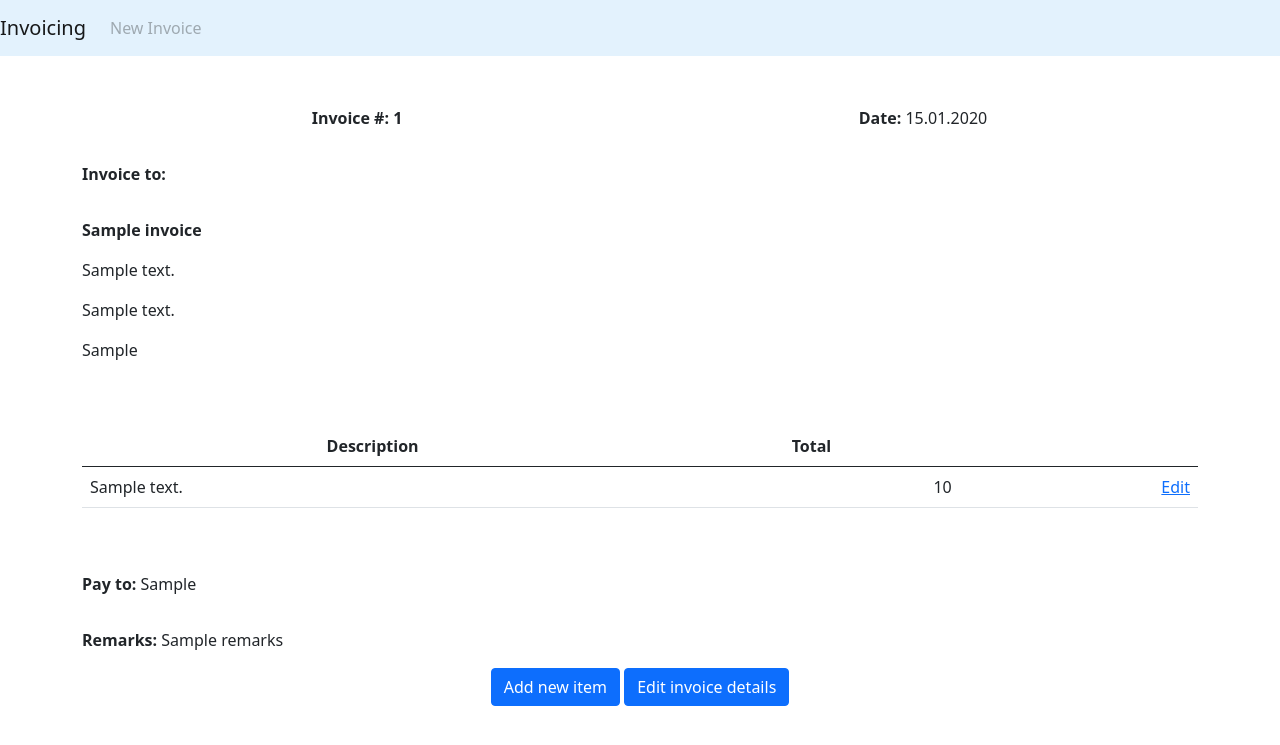
After one commit to xmudrii/django-invoices, a Django app: template invoices_app/templates/invoice.html in a window 1280 px wide. The commit adds this page. Shown: the top 745 px of the page. Run offline with Django 3.2, Linux system fonts and the light colour scheme; the template is opened without the code that fills it: most values are stand-ins (such as "Sample title", 1, 10 or a date in 2020).

Commit message:
Add invoice preview page
Signed-off-by: Marko Mudrinić <mudrinic.mare@gmail.com>

```diff
--- a/invoices_app/templates/index.html
+++ b/invoices_app/templates/index.html
@@ -1,4 +1,8 @@
 {% extends 'master.html' %}
+
+{% block title %}
+    Invoices
+{% endblock %}
 
 {% block content %}
     <p>You are not logged in.</p>
--- /dev/null
+++ b/invoices_app/templates/invoice.html
@@ -0,0 +1,95 @@
+{% extends 'master.html' %}
+{% load humanize %}
+
+{% block title %}
+    Invoices - Details
+{% endblock %}
+
+{% block content %}
+    <div class="row g-3">
+        <div class="col-md-6">
+            <p><b>Invoice #: {{ invoice.number }}</b></p>
+        </div>
+        <div class="col-md-6">
+            <p><b>Date:</b> {{ invoice.date|date:'d.m.Y' }}</p>
+        </div>
+        <div class="col-md-12 text-start">
+            <p><b>Invoice to:</b></p>
+        </div>
+        <div class="col-md-12 text-start">
+            <p><b>{{ invoice.company_name }}</b></p>
+            <p>{{ invoice.company_address }}</p>
+            <p>{{ invoice.company_address }}</p>
+            <p>{{ invoice.company_country }}</p>
+        </div>
+        <div class="col-md-12"></div>
+        <div class="col-md-12"></div>
+        <div class="col-md-12"></div>
+    </div>
+
+    <!-- Items table -->
+    <table class="table">
+        <thead>
+            <tr>
+                <th scope="col">Description</th>
+                <th scope="col">Total</th>
+                <th scope="col"></th>
+            </tr>
+        </thead>
+        <tbody>
+            {% for item in invoice_items %}
+                <tr>
+                    <td class="text-start">{{ item.description }}</td>
+                    <td class="text-end">{{ item.total|intcomma }}</td>
+                    <td class="text-end"><a class="d-print-none" href="{% url 'invoices_app:edit_item' item.id %}">Edit</a></td>
+                </tr>
+            {% endfor %}
+        </tbody>
+    </table>
+
+    <div class="col-md-12">
+
+    </div>
+
+    <div class="row g-3 mt-5">
+        <div class="col-md-12 text-start">
+            <p><b>Pay to:</b> {{ invoice.payment_account }}</p>
+        </div>
+        <div class="col-md-12 text-start">
+            <p><b>Remarks:</b> {{ invoice.remarks }}</p>
+        </div>
+    </div>
+
+    <div class="col-md-12">
+
+    </div>
+
+    <div class="col-12 d-print-none">
+        <a class="btn btn-primary" href="{% url 'invoices_app:new_item' invoice.id %}" role="button">Add new item</a>
+        <a class="btn btn-primary" href="{% url 'invoices_app:edit' invoice.id %}" role="button">Edit invoice details</a>
+        {% if perms.invoices_app.delete_invoice %}
+            <button type="button" class="btn btn-danger" data-bs-toggle="modal" data-bs-target="#confirmInvoiceDelete">Delete invoice</button>
+        {% endif %}
+    </div>
+
+    {% if perms.invoices_app.delete_invoice %}
+    <!-- Modal -->
+    <div class="modal fade" id="confirmInvoiceDelete" tabindex="-1" aria-labelledby="confirmInvoiceDeleteLabel" aria-hidden="true">
+      <div class="modal-dialog modal-dialog-centered">
+        <div class="modal-content">
+          <div class="modal-header">
+            <h5 class="modal-title" id="confirmInvoiceDeleteLabel">Delete invoice?</h5>
+            <button type="button" class="btn-close" data-bs-dismiss="modal" aria-label="Close"></button>
+          </div>
+          <div class="modal-body">
+            This will delete the invoice and all invoice items permanently. Are you sure you want to proceed?
+          </div>
+          <div class="modal-footer">
+            <button type="button" class="btn btn-secondary" data-bs-dismiss="modal">Close</button>
+            <a class="btn btn-danger" href="{% url 'invoices_app:delete' invoice.id %}" role="button">Delete</a>
+          </div>
+        </div>
+      </div>
+    </div>
+    {% endif %}
+{% endblock %}
--- a/invoices_app/templates/new.html
+++ b/invoices_app/templates/new.html
@@ -1,7 +1,7 @@
 {% extends 'master.html' %}
 
 {% block title %}
-    Invoices - Add new
+    Invoices - Add new invoice
 {% endblock %}
 
 {% block content %}
--- a/invoices_app/urls.py
+++ b/invoices_app/urls.py
@@ -6,6 +6,7 @@ app_name = 'invoices_app'
 urlpatterns = [
     path('', views.index, name='index'),
     path('invoices/', views.invoices, name='invoices'),
+    path('invoice/<int:invoice_id>/', views.invoice, name='invoice'),
     path('invoice/new/', views.invoice_new, name='new'),
     path('invoice/edit/<int:invoice_id>/', views.invoice_edit, name='edit'),
     path('invoice/delete/<int:invoice_id>/', views.invoice_delete, name='delete'),
--- a/templates/header.html
+++ b/templates/header.html
@@ -1,6 +1,6 @@
 {% load static %}
 
-<nav class="navbar navbar-expand-lg navbar-light" style="background-color: #e3f2fd;">
+<nav class="navbar navbar-expand-lg navbar-light d-print-none" style="background-color: #e3f2fd;">
     <a class="navbar-brand" href="{% url 'invoices_app:invoices' %}">
         <!-- TODO(xmudrii): Put image here. -->
         <!--<img src="{% static 'img/rocket.png' %}" width="30" height="30" class="d-inline-block align-top" alt="logo"/>-->
```
Also changed, not shown: invoices_app/templates/edit.html (+0 -47 lines), invoices_app/templates/invoices.html (+4 -13 lines), invoices_app/views.py (+11 -10 lines).
